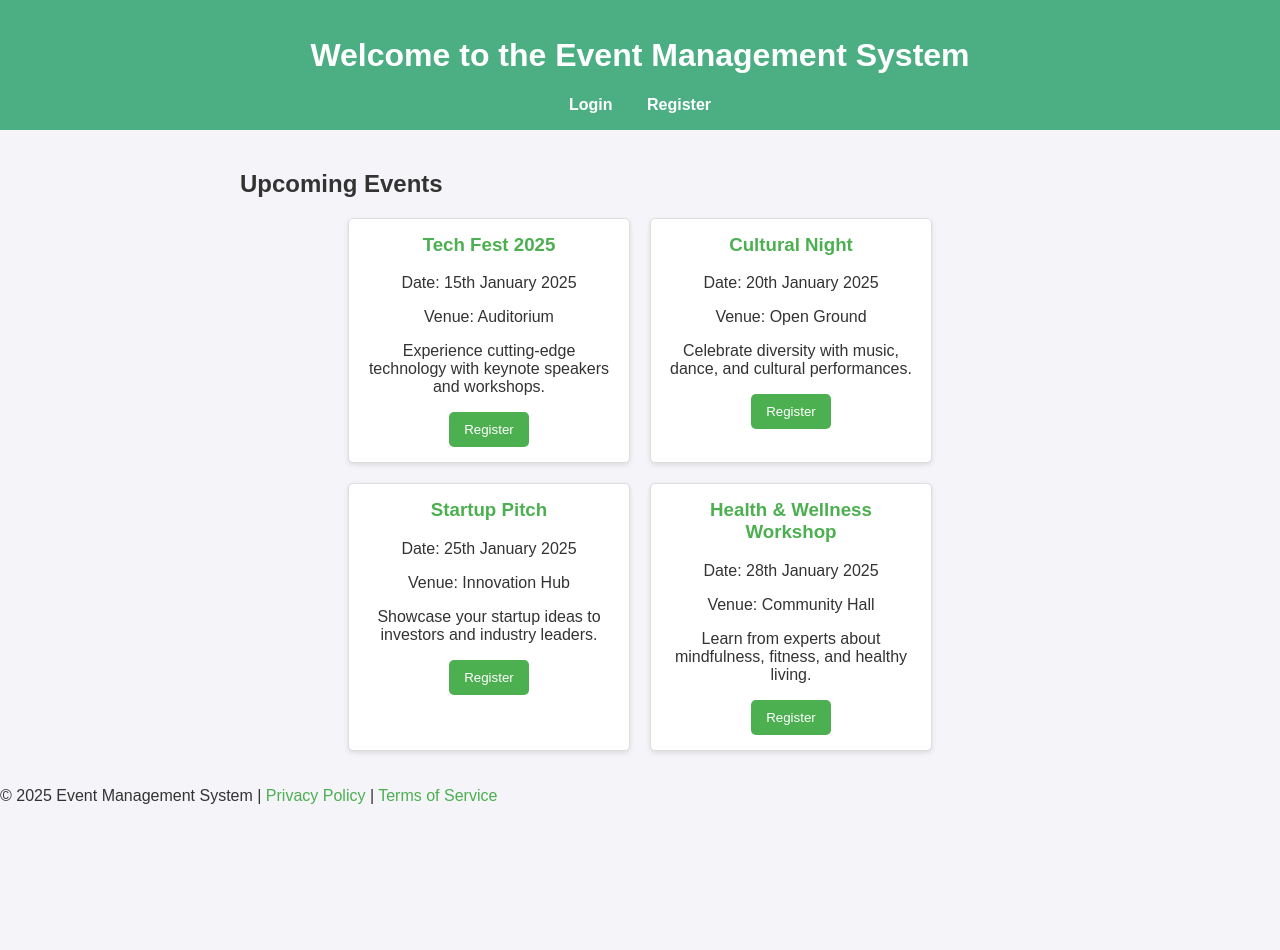
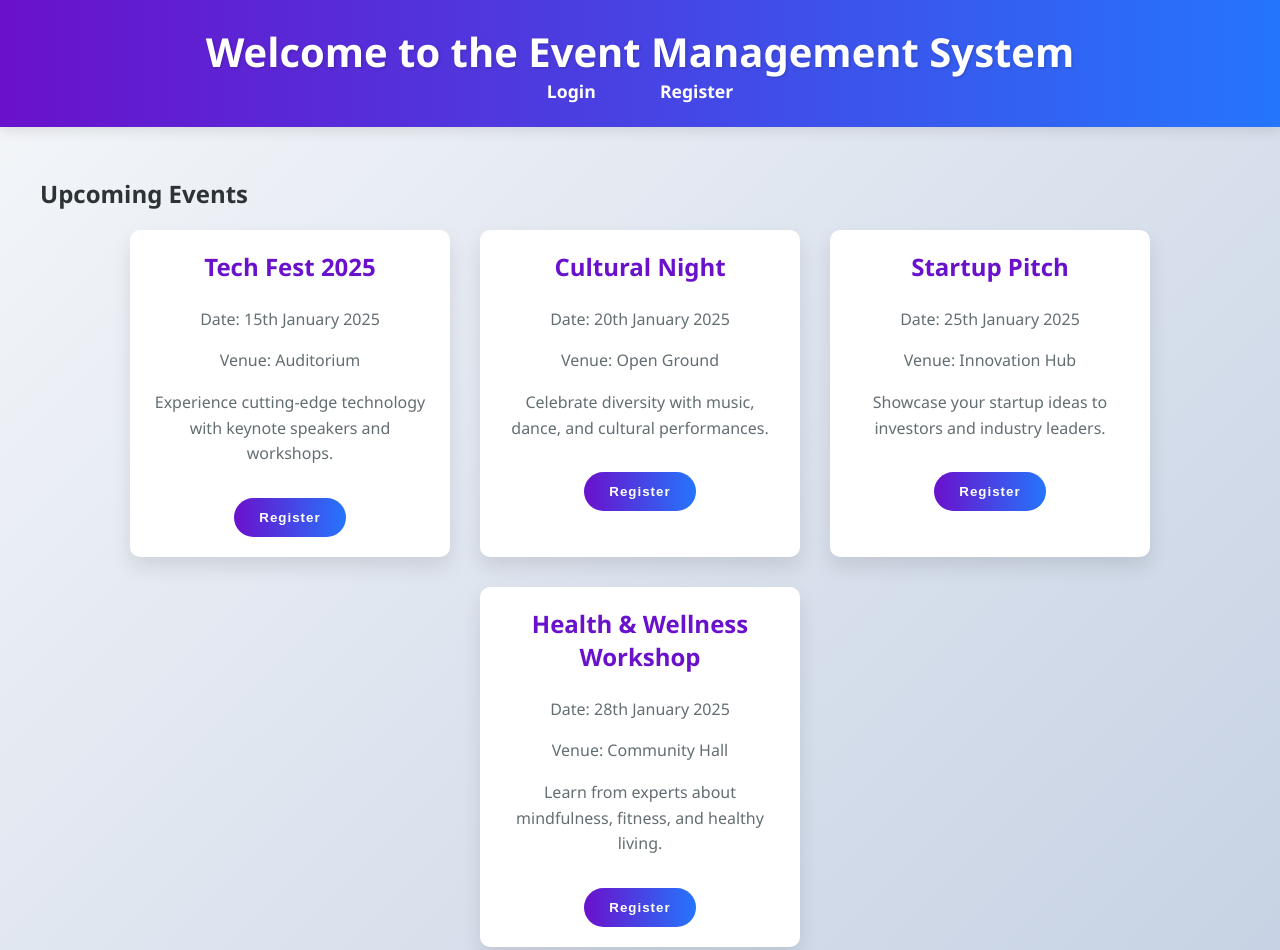
Before and after one commit to Roshankamthe0/Practical1, a plain HTML site: page index.html in a window 1280 px wide. Shown: the top 950 px of the page. Before the commit the page ends 821 px from the top, so only its background shows below. Drawn offline with Linux system fonts and the light colour scheme.

Commit message:
styles.css

```diff
--- a/styles.css
+++ b/styles.css
@@ -1,110 +1,193 @@
 body {
-    font-family: Arial, sans-serif;
+    font-family: 'Segoe UI', Tahoma, Geneva, Verdana, sans-serif;
     margin: 0;
     padding: 0;
-    background-color: #f4f4f9;
-    color: #333;
+    background: linear-gradient(135deg, #f5f7fa 0%, #c3cfe2 100%);
+    color: #2d3436;
 }
 
 header {
-    background-color: #4caf84;
+    background: linear-gradient(to right, #6a11cb 0%, #2575fc 100%);
     color: white;
-    padding: 1em 0;
+    padding: 1.5em 0;
     text-align: center;
+    box-shadow: 0 4px 12px rgba(0, 0, 0, 0.1);
+}
+
+header h1 {
+    margin: 0;
+    font-size: 2.5rem;
+    text-shadow: 1px 1px 3px rgba(0, 0, 0, 0.2);
 }
 
 header nav a {
-    margin: 0 15px;
+    margin: 0 20px;
     text-decoration: none;
     color: white;
     font-weight: bold;
+    font-size: 1.1rem;
+    padding: 5px 10px;
+    border-radius: 20px;
+    transition: all 0.3s ease;
+}
+
+header nav a:hover {
+    background-color: rgba(255, 255, 255, 0.2);
+    text-decoration: none;
+    transform: translateY(-2px);
 }
 
 main {
-    padding: 20px;
-    max-width: 800px;
+    padding: 30px;
+    max-width: 1200px;
     margin: 0 auto;
 }
 
 .events-list {
     display: flex;
     flex-wrap: wrap;
-    gap: 20px;
+    gap: 30px;
     justify-content: center;
 }
 
 .event-card {
-    background-color: white;
-    border: 1px solid #ddd;
-    border-radius: 5px;
-    padding: 15px;
-    width: 250px;
-    box-shadow: 0 2px 5px rgba(0, 0, 0, 0.1);
+    background: white;
+    border: none;
+    border-radius: 10px;
+    padding: 20px;
+    width: 280px;
+    box-shadow: 0 10px 20px rgba(0, 0, 0, 0.1);
     text-align: center;
+    transition: transform 0.3s ease, box-shadow 0.3s ease;
+}
+
+.event-card:hover {
+    transform: translateY(-10px);
+    box-shadow: 0 15px 30px rgba(0, 0, 0, 0.15);
 }
 
 .event-card h3 {
     margin-top: 0;
-    color: #4CAF50;
+    color: #6a11cb;
+    font-size: 1.5rem;
+}
+
+.event-card p {
+    color: #636e72;
+    line-height: 1.6;
 }
 
 .event-card button {
-    background-color: #4CAF50;
+    background: linear-gradient(to right, #6a11cb 0%, #2575fc 100%);
     color: white;
     border: none;
-    padding: 10px 15px;
-    border-radius: 5px;
+    padding: 12px 25px;
+    border-radius: 30px;
     cursor: pointer;
+    font-weight: bold;
+    letter-spacing: 1px;
+    transition: all 0.3s ease;
+    margin-top: 15px;
 }
 
 .event-card button:hover {
-    background-color: #45a049;
+    background: linear-gradient(to right, #2575fc 0%, #6a11cb 100%);
+    transform: scale(1.05);
+    box-shadow: 0 5px 15px rgba(37, 117, 252, 0.4);
 }
 
 .form-box {
-    background-color: white;
-    padding: 20px;
-    border: 1px solid #ddd;
-    border-radius: 5px;
-    box-shadow: 0 2px 5px rgba(0, 0, 0, 0.1);
-    max-width: 400px;
-    margin: 20px auto;
+    background: white;
+    padding: 30px;
+    border: none;
+    border-radius: 10px;
+    box-shadow: 0 10px 30px rgba(0, 0, 0, 0.1);
+    max-width: 450px;
+    margin: 30px auto;
 }
 
 .form-box label {
     display: block;
-    margin-bottom: 5px;
+    margin-bottom: 8px;
     font-weight: bold;
+    color: #6a11cb;
 }
 
 .form-box input,
 .form-box select {
     width: 100%;
-    padding: 10px;
-    margin-bottom: 15px;
-    border: 1px solid #ddd;
-    border-radius: 5px;
+    padding: 12px;
+    margin-bottom: 20px;
+    border: 2px solid #dfe6e9;
+    border-radius: 8px;
+    transition: all 0.3s ease;
+}
+
+.form-box input:focus,
+.form-box select:focus {
+    border-color: #6a11cb;
+    box-shadow: 0 0 0 3px rgba(106, 17, 203, 0.1);
+    outline: none;
 }
 
 .form-box button {
     width: 100%;
-    background-color: #4CAF50;
+    background: linear-gradient(to right, #6a11cb 0%, #2575fc 100%);
     color: white;
-    padding: 10px;
+    padding: 14px;
     border: none;
-    border-radius: 5px;
+    border-radius: 8px;
     cursor: pointer;
+    font-weight: bold;
+    font-size: 1rem;
+    transition: all 0.3s ease;
 }
 
 .form-box button:hover {
-    background-color: #45a049;
+    background: linear-gradient(to right, #2575fc 0%, #6a11cb 100%);
+    transform: translateY(-2px);
+    box-shadow: 0 5px 15px rgba(37, 117, 252, 0.4);
 }
 
 a {
-    color: #4CAF50;
+    color: #2575fc;
+    text-decoration: none;
+    font-weight: bold;
+    transition: all 0.3s ease;
+}
+
+a:hover {
+    color: #6a11cb;
     text-decoration: none;
 }
 
-a:hover {
-    text-decoration: underline;
+footer {
+    background: linear-gradient(to right, #2d3436 0%, #000000 100%);
+    color: white;
+    text-align: center;
+    padding: 20px;
+    margin-top: 50px;
 }
+
+footer a {
+    color: #74b9ff;
+}
+
+footer a:hover {
+    color: #a29bfe;
+}
+
+/* Animation for event cards */
+@keyframes fadeIn {
+    from { opacity: 0; transform: translateY(20px); }
+    to { opacity: 1; transform: translateY(0); }
+}
+
+.event-card {
+    animation: fadeIn 0.6s ease forwards;
+}
+
+.event-card:nth-child(1) { animation-delay: 0.1s; }
+.event-card:nth-child(2) { animation-delay: 0.2s; }
+.event-card:nth-child(3) { animation-delay: 0.3s; }
+.event-card:nth-child(4) { animation-delay: 0.4s; }
```
